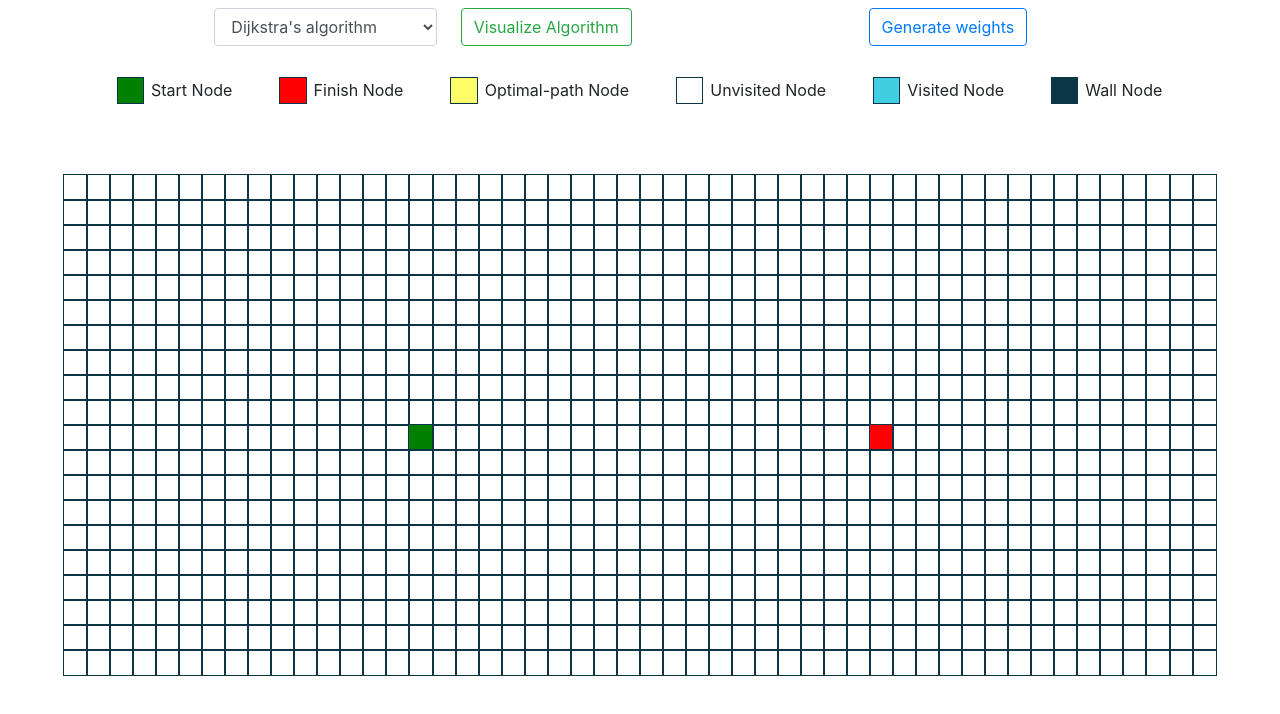
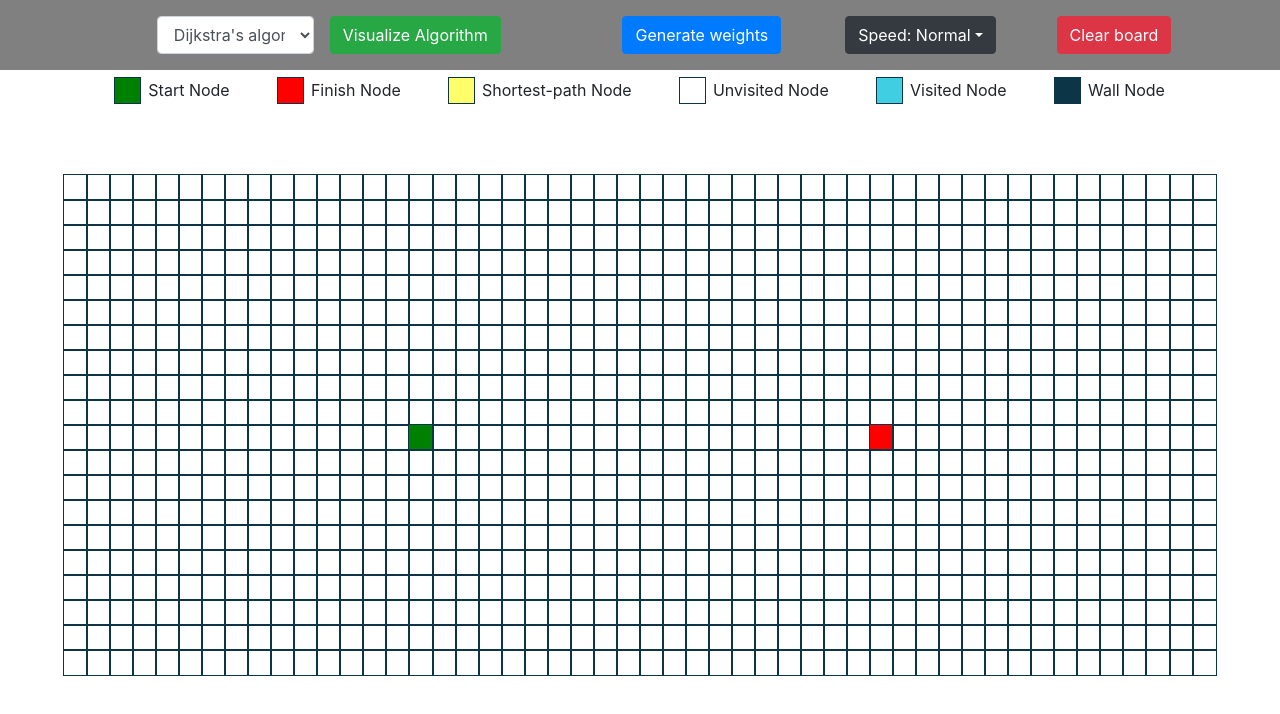
Before and after one commit to Leifa129/PathFinderVisualizer, a React (Create React App) app: page / in a window 1280 px wide. Shown: the top 714 px of the page. Built offline with nearby package versions, Linux system fonts and the light colour scheme; the HTML template or start-up script is replaced by a standard one.

Commit message:
Added functionality for changing speed

```diff
--- a/src/PathFindingVisualizer/PathFindingVisualizer.js
+++ b/src/PathFindingVisualizer/PathFindingVisualizer.js
@@ -3,6 +3,7 @@ import Node from './Node/Node';
 
 import './PathFindingVisualizer.css';
 import AlgorithmController from '../Algorithms/AlgorithmController';
+import Dropdown from "react-bootstrap/Dropdown";
 
 let startNodeRow = 10;
 let startNodeCol = 15;
@@ -21,6 +22,7 @@ export default class PathFindingVisualizer extends Component {
       finishSelected: false,
       ranAlgorithm: false,
       selectedAlgorithm: 'dijkstra',
+      speed: 'Normal'
     };
   }
 
@@ -127,14 +129,14 @@ export default class PathFindingVisualizer extends Component {
       if (i === visitedNodesInOrder.length) {
         setTimeout(() => {
           this.animateShortestPath(nodesInShortestPathOrder);
-        }, 10 * i);
+        }, 10 * i * this.getSpeed());
         return;
       }
       setTimeout(() => {
         const node = visitedNodesInOrder[i];
         document.getElementById(`node-${node.row}-${node.col}`).className =
             'node node-visited';
-      }, 10 * i);
+      }, 10 * i * this.getSpeed());
     }
   }
 
@@ -165,8 +167,22 @@ export default class PathFindingVisualizer extends Component {
         const node = nodesInShortestPathOrder[i];
         document.getElementById(`node-${node.row}-${node.col}`).className =
             'node node-shortest-path';
-      }, 50 * i);
+      }, 50 * i * this.getSpeed());
     }
+  }
+
+  getSpeed(){
+    let multiplier = 1.0;
+    const {speed} = this.state;
+
+    if(speed === 'Fast')
+      multiplier = 0.5;
+
+    if(speed === 'Slow')
+      multiplier = 2;
+
+    return multiplier;
+
   }
 
   visualizeAlgorithm() {
@@ -207,14 +223,27 @@ export default class PathFindingVisualizer extends Component {
     this.animateInstantAlgorithm(visitedNodesInOrder, nodesInShortestPathOrder);
   }
 
+  clearBoard(){
+    const grid = getInitialGrid();
+    const ranAlgorithm = false;
+
+    this.setState({grid, ranAlgorithm});
+    clearGrid(grid);
+
+  }
+
+  setSpeed(speed){
+    this.setState({speed});
+  }
+
   render() {
     const {grid, mouseIsPressed, selectedAlgorithm} = this.state;
 
     return (
         <>
-          <div className="header">
-            <div className="item form-group">
-            <select className="form-control w-50 m-2 float-right " value={selectedAlgorithm}
+          <div className="header" style={{backgroundColor: 'gray'}}>
+            <div className="item form-group" style={{flexGrow: 2}}>
+            <select className="form-control w-50 mt-3   float-right " value={selectedAlgorithm}
                     onChange={event => {
                       this.setState({selectedAlgorithm: event.target.value})
                     }}
@@ -224,15 +253,36 @@ export default class PathFindingVisualizer extends Component {
             </select>
           </div>
             <div className="item">
-          <button className="btn btn-outline-success ml-3 mt-2 float-left"  onClick={() => this.visualizeAlgorithm()}>
+          <button className="btn btn-success ml-3 mt-3 float-left"  onClick={() => this.visualizeAlgorithm()}>
             Visualize Algorithm
           </button>
           </div>
 
             <div className="item">
-              <button className="btn btn-outline-primary mr-3 mt-2 float-left" onClick={() => this.generateWeights()}>Generate weights</button>
+              <button className="btn btn-primary mr-3 mt-3 float-right" onClick={() => this.generateWeights()}>Generate weights</button>
+            </div>
+
+            <div className="item mt-3 ml-5">
+            <Dropdown>
+              <Dropdown.Toggle variant="dark" id="dropdown-basic">
+                Speed: {this.state.speed}
+              </Dropdown.Toggle>
+
+              <Dropdown.Menu>
+                <Dropdown.Item onClick={() => this.setSpeed('Fast')}>Fast</Dropdown.Item>
+                <Dropdown.Item onClick={() => this.setSpeed('Normal')}>Normal</Dropdown.Item>
+                <Dropdown.Item onClick={() => this.setSpeed('Slow')}>Slow</Dropdown.Item>
+              </Dropdown.Menu>
+            </Dropdown>
+          </div>
+
+            <div className="item">
+              <button className="btn btn-danger mt-3 mr-5" onClick={() => this.clearBoard()}>Clear board</button>
             </div>
           </div>
+
+
+
 
           <div className="d-flex justify-content-center p-2">
             <div className="node node-start  mr-2"></div>
@@ -242,7 +292,7 @@ export default class PathFindingVisualizer extends Component {
             <div>Finish Node</div>
 
             <div className="node node-instant-shortest-path ml-5 mr-2"></div>
-            <div>Optimal-path Node</div>
+            <div>Shortest-path Node</div>
 
             <div className="node ml-5 mr-2"></div>
             <div>Unvisited Node</div>
```
Also changed, not shown: package.json (+10 -1 lines), 1 other file (tests, documents, lock files or other folders).
